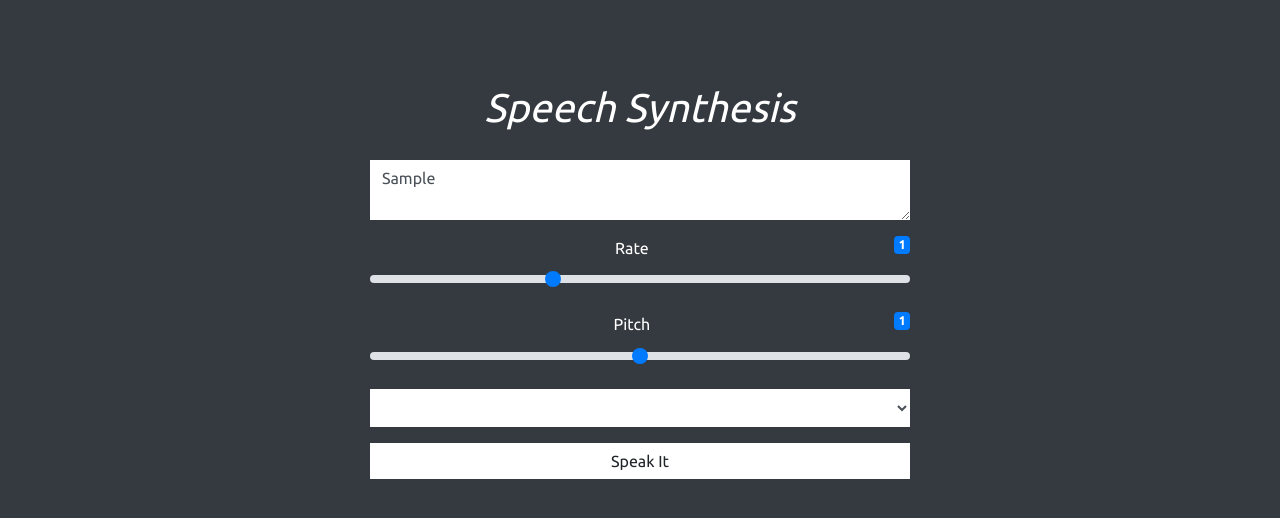
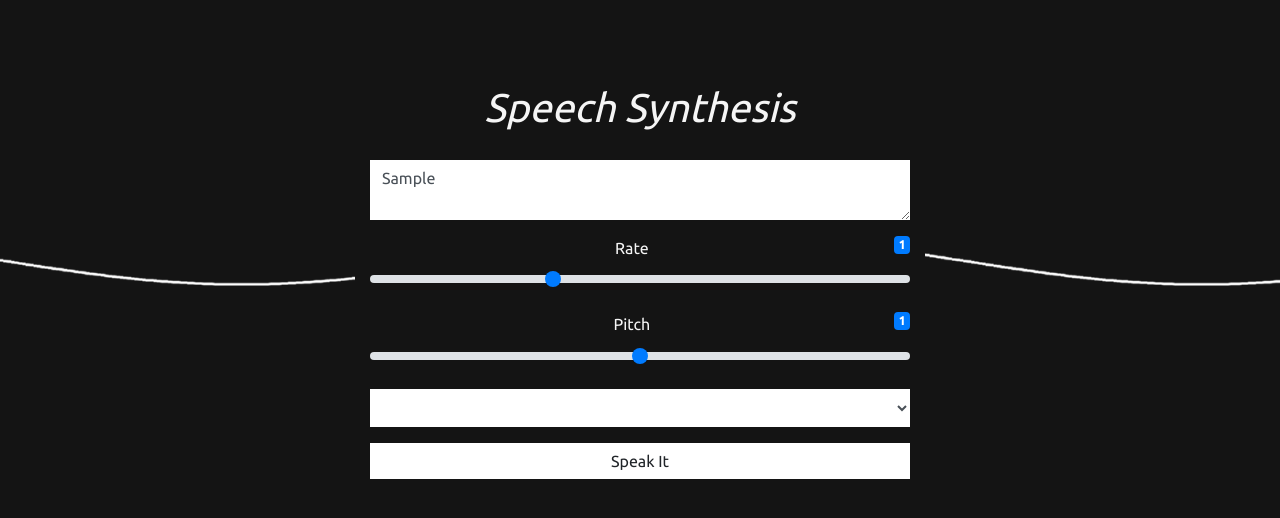
Before and after one commit to abdur-rakib/web-speech-api-js, a plain HTML site: page index.html in a window 1280 px wide. Both pictures are taken after typing "Sample" into the empty fields and a click on the button "Speak It". Drawn offline with nearby package versions, Linux system fonts and the light colour scheme.

Commit message:
changed background dynamically

```diff
--- a/app.js
+++ b/app.js
@@ -9,6 +9,7 @@ const rate = document.querySelector("#rate");
 const rateValue = document.querySelector("#rate-value");
 const pitch = document.querySelector("#pitch");
 const pitchValue = document.querySelector("#pitch-value");
+const body = document.querySelector("body");
 
 
 // init voices array
@@ -46,23 +47,29 @@ getVoices();
 
 // Speak
 const speak = () => {
+    // Add background
+    body.style.background = 'url(../img/wave.gif)';
+    body.style.backgroundSize = '100% 100%'
+    body.style.backgroundRepeat = 'repeat-x'
+    body.style.backgroundColor = '#141414'
     // check if speaking
-    if(synth.speaking) {
+    if (synth.speaking) {
         alert("Already Speaking")
-        return;
     }
-    if(textInput.value !== '') {
+    if (textInput.value !== '') {
         // Get speak text
         const speakText = new SpeechSynthesisUtterance(textInput.value);
         // Speak end
         speakText.onend = e => {
+            // Add background
+
+            body.style.background = '#141414'
             console.log("Done speaking");
         }
 
         // speak error
-
         speakText.onerror = e => {
-            console.error("Something went wrong");
+            alert("Some thing Went wrong!!!")
         }
 
         // Selected voice
@@ -70,7 +77,7 @@ const speak = () => {
         // console.log(selectedVoice);
 
         voices.forEach(voice => {
-            if(voice.name === selectedVoice) {
+            if (voice.name === selectedVoice) {
                 speakText.voice = voice;
             }
         });
@@ -82,6 +89,9 @@ const speak = () => {
         // SPeak
 
         synth.speak(speakText);
+    } else {
+        alert("Type Something")
+        body.style.background = '#141414'
     }
 }
 
--- a/index.html
+++ b/index.html
@@ -19,11 +19,11 @@
     <title>Web Speech</title>
 </head>
 
-<body class="bg-dark text-white">
+<body>
     <div class="container text-center">
 
         <div class="row mt-3">
-            <div class="col-6 mx-auto">
+            <div class="col-12 col-md-6 mx-auto">
                 <h1 class=" mt-5 px-1">Speech Synthesis</h1>
                 <form>
                     <div class="form-group">
--- a/style.css
+++ b/style.css
@@ -1,13 +1,20 @@
 body {
     font-family: 'Ubuntu', sans-serif;
     /* font-weight: 500; */
+    background-color: #141414;
+    color: whitesmoke;
 
+}
+
+.col-md-6 {
+    background-color: #141414;
 }
 
 h1 {
     padding: 20px 10px;
     font-weight: 400;
     font-style: oblique;
+    color: whitesmoke;
 }
 
 .form-control {
```
